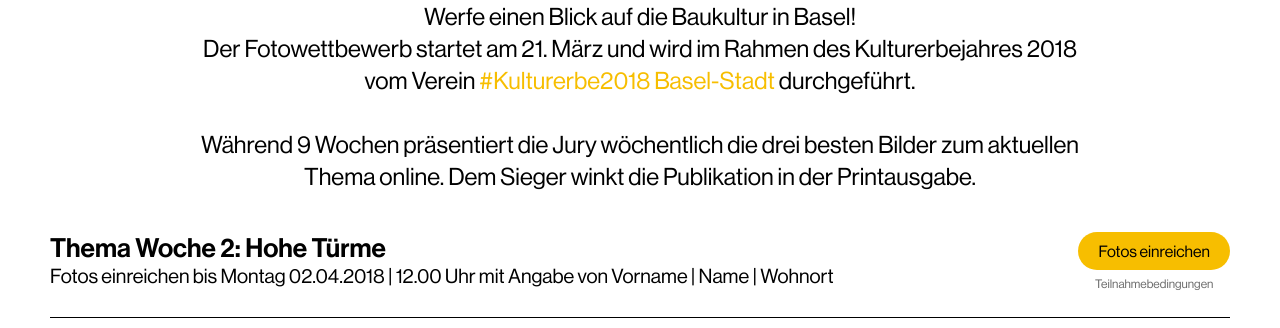
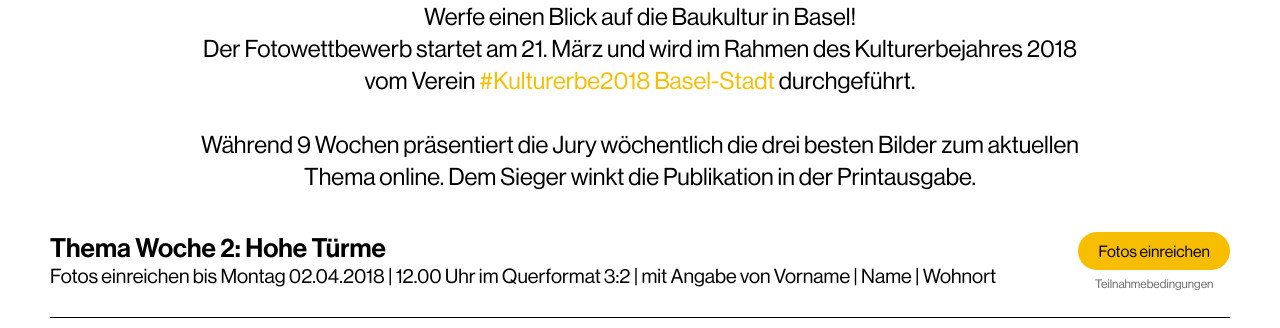
Before and after one commit to TagesWoche/kulturerbejahr2018, a website built with webpack: page src/index.html in a window 1280 px wide. Shown: the part 488-816 px from the top of the page. Built offline with nearby package versions, Linux system fonts and the light colour scheme; what riot would draw is missing.

Commit message:
another small change request

```diff
--- a/src/index.html
+++ b/src/index.html
@@ -85,7 +85,7 @@
         </div>
 
 
-        Thema Woche 2: Hohe Türme<br><span class="date"> Fotos einreichen bis Montag 02.04.2018 | 12.00 Uhr mit Angabe von Vorname | Name | Wohnort</span>
+        Thema Woche 2: Hohe Türme<br><span class="date"> Fotos einreichen bis Montag 02.04.2018 | 12.00 Uhr im Querformat 3:2 | mit Angabe von Vorname | Name | Wohnort</span>
 
 
     </h3>
```
